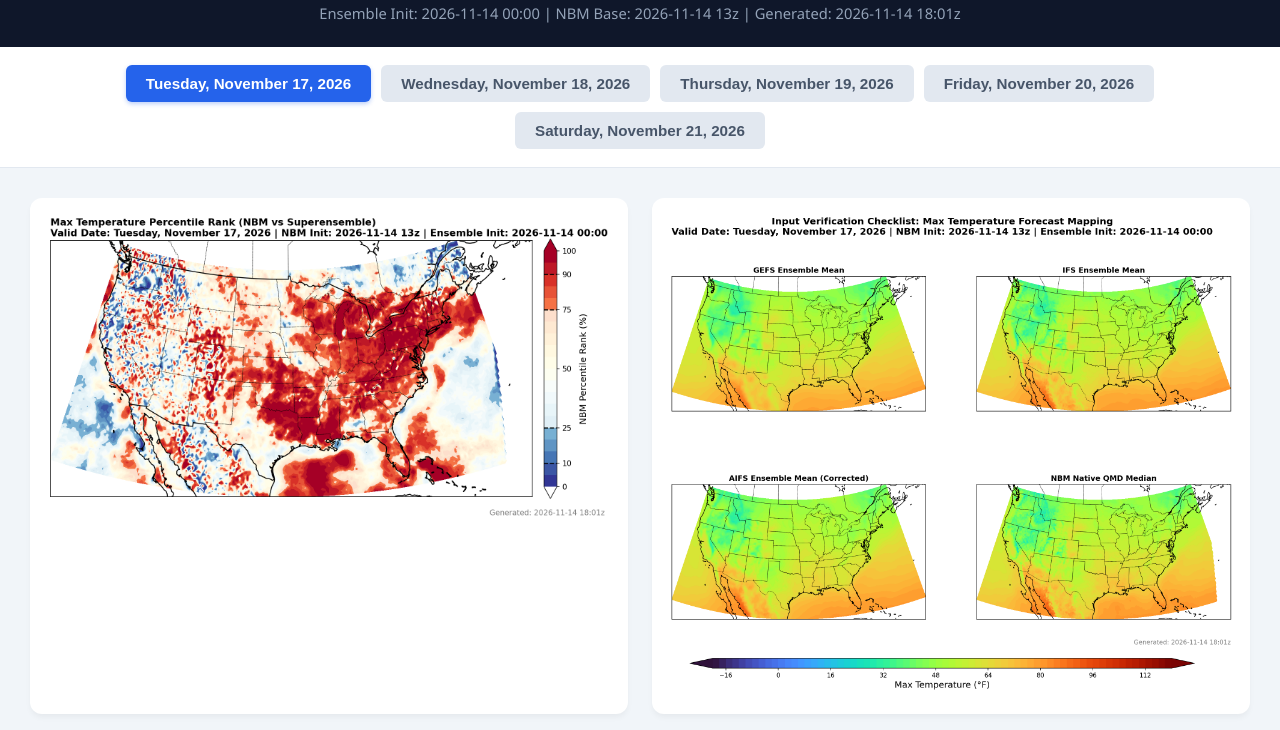
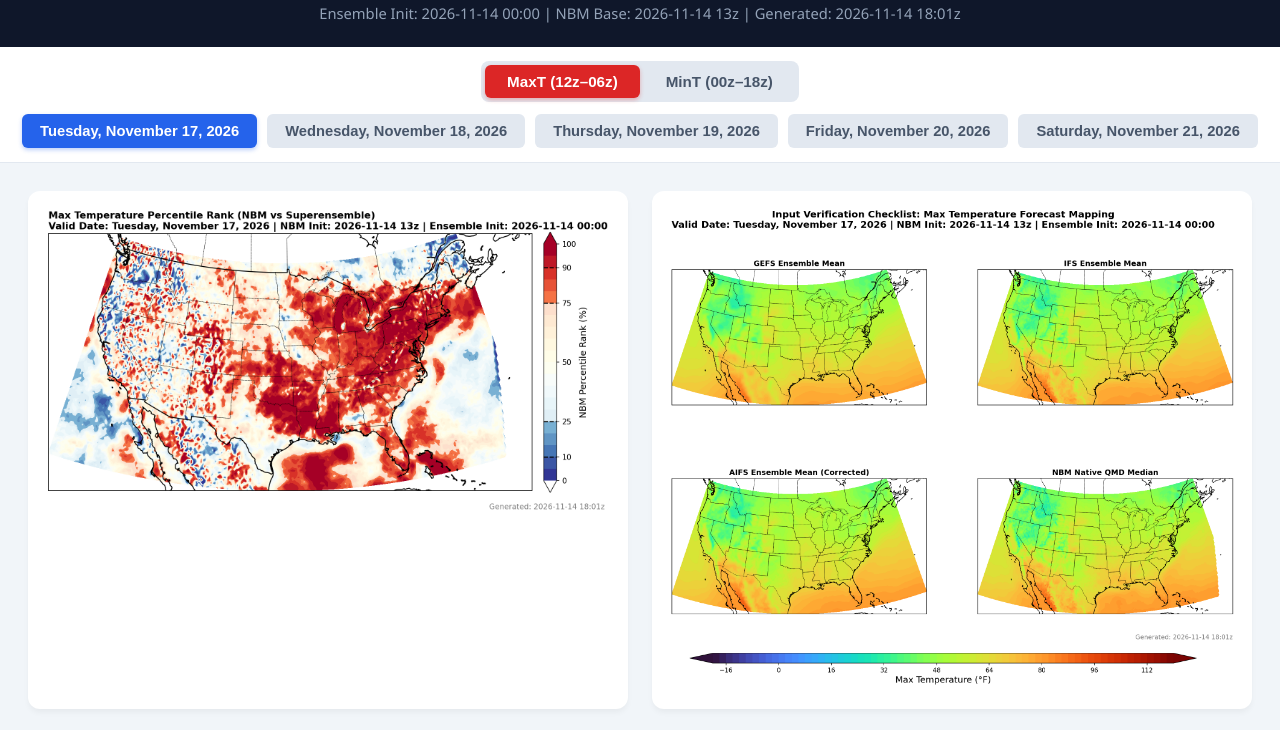
Before and after one commit to mbcqpf-code/wpc-temperature-dashboard, a plain HTML site: page index.html in a window 1280 px wide. Shown: the part 66-796 px from the top of the page. Drawn offline with Linux system fonts and the light colour scheme.

Commit message:
Add controls bar with metric toggle functionality

```diff
--- a/index.html
+++ b/index.html
@@ -23,21 +23,58 @@
         header h1 { margin: 0; font-size: 1.8rem; letter-spacing: 0.5px; }
         header p { margin: 6px 0 0 0; color: #94a3b8; font-size: 0.92rem; }
 
+        /* Controls Bar: Metric Toggle + Valid Date Tabs */
+        .controls-bar {
+            background: white;
+            border-bottom: 1px solid #e2e8f0;
+            padding: 14px 20px;
+            display: flex;
+            flex-direction: column;
+            align-items: center;
+            gap: 12px;
+        }
+
+        .metric-toggle {
+            display: inline-flex;
+            background: #e2e8f0;
+            padding: 4px;
+            border-radius: 8px;
+            gap: 4px;
+        }
+        .metric-btn {
+            padding: 8px 22px;
+            border: none;
+            background: transparent;
+            color: #475569;
+            font-size: 0.95rem;
+            font-weight: 700;
+            cursor: pointer;
+            border-radius: 6px;
+            transition: all 0.2s ease;
+        }
+        .metric-btn.active[data-metric="max"] {
+            background: #dc2626;
+            color: white;
+            box-shadow: 0 2px 4px rgba(220, 38, 38, 0.3);
+        }
+        .metric-btn.active[data-metric="min"] {
+            background: #0284c7;
+            color: white;
+            box-shadow: 0 2px 4px rgba(2, 132, 199, 0.3);
+        }
+
         .nav-container {
             display: flex;
             justify-content: center;
             flex-wrap: wrap;
             gap: 10px;
-            padding: 18px 20px;
-            background: white;
-            border-bottom: 1px solid #e2e8f0;
         }
         .nav-btn {
-            padding: 10px 20px;
+            padding: 9px 18px;
             border: none;
             background: #e2e8f0;
             color: #475569;
-            font-size: 0.95rem;
+            font-size: 0.92rem;
             font-weight: 600;
             cursor: pointer;
             border-radius: 6px;
@@ -59,13 +96,11 @@
         }
 
         .panel {
-            display: none;
-            padding: 30px;
+            padding: 28px;
             max-width: 1600px;
             margin: 0 auto;
-            animation: fadeIn 0.3s ease;
+            animation: fadeIn 0.25s ease;
         }
-        .panel.active { display: block; }
         @keyframes fadeIn { from { opacity: 0; } to { opacity: 1; } }
 
         .image-grid {
@@ -149,7 +184,14 @@
         <p id="metaSubtitle">Loading operational forecast metadata...</p>
     </header>
 
-    <div class="nav-container" id="tabs"></div>
+    <div class="controls-bar">
+        <div class="metric-toggle">
+            <button class="metric-btn active" data-metric="max" onclick="switchMetric('max')">MaxT (12z–06z)</button>
+            <button class="metric-btn" data-metric="min" onclick="switchMetric('min')">MinT (00z–18z)</button>
+        </div>
+        <div class="nav-container" id="tabs"></div>
+    </div>
+
     <div id="panels"></div>
 
     <div id="imageModal" class="modal" onclick="closeModal(event)">
@@ -170,7 +212,9 @@
         const modal = document.getElementById('imageModal');
         const modalImg = document.getElementById('enlargedImg');
 
-        let loadedOffsets = [];
+        let validEntriesByMetric = { max: [], min: [] };
+        let activeMetric = 'max';
+        let activeOffset = null;
 
         function getFallbackEntries() {
             const isNightShift = (utcHour === 1 && utcMinute > 30) || (utcHour >= 2 && utcHour <= 12) || (utcHour === 13 && utcMinute <= 30);
@@ -189,17 +233,28 @@
             });
         }
 
-        function checkImage(entry) {
+        function normalizeEntries(rawList) {
+            return rawList.map(item =>
+                typeof item === 'object' && item !== null
+                    ? { offset: item.offset, label: item.valid_date || `Day +${item.offset}` }
+                    : { offset: item, label: `Day +${item}` }
+            );
+        }
+
+        function checkImage(entry, metric) {
+            const prefix = metric === 'min' ? 'min_' : '';
             return new Promise((resolve) => {
                 const imgTester = new Image();
                 imgTester.onload = () => resolve(entry);
                 imgTester.onerror = () => resolve(null);
-                imgTester.src = `output/day_${entry.offset}_percentile.png${cacheBuster}`;
+                imgTester.src = `output/day_${entry.offset}_${prefix}percentile.png${cacheBuster}`;
             });
         }
 
         async function initDashboard() {
-            let entries = getFallbackEntries();
+            const fallback = getFallbackEntries();
+            let rawMax = fallback;
+            let rawMin = fallback;
 
             try {
                 const res = await fetch(`output/manifest.json${cacheBuster}`);
@@ -210,76 +265,84 @@
                         metaSubtitle.textContent = `Ensemble Init: ${manifest.global_init} | NBM Base: ${manifest.nbm_init}${updatedPart}`;
                     }
                     if (Array.isArray(manifest.offsets) && manifest.offsets.length > 0) {
-                        entries = manifest.offsets.map(item =>
-                            typeof item === 'object' && item !== null
-                                ? { offset: item.offset, label: item.valid_date || `Day +${item.offset}` }
-                                : { offset: item, label: `Day +${item}` }
-                        );
+                        rawMax = normalizeEntries(manifest.offsets);
+                    }
+                    if (Array.isArray(manifest.min_offsets) && manifest.min_offsets.length > 0) {
+                        rawMin = normalizeEntries(manifest.min_offsets);
+                    } else {
+                        rawMin = rawMax;
                     }
                 }
             } catch (_) {
                 metaSubtitle.textContent = 'Displaying active operational window';
             }
 
-            const results = await Promise.all(entries.map(checkImage));
-            const validEntries = results.filter(item => item !== null);
+            const [maxChecks, minChecks] = await Promise.all([
+                Promise.all(rawMax.map(e => checkImage(e, 'max'))),
+                Promise.all(rawMin.map(e => checkImage(e, 'min')))
+            ]);
 
-            if (validEntries.length === 0) {
-                panelsContainer.innerHTML = `<div class="status-msg">No operational outputs are available for this shift yet. Please check back later.</div>`;
+            validEntriesByMetric.max = maxChecks.filter(Boolean);
+            validEntriesByMetric.min = minChecks.filter(Boolean);
+
+            renderView();
+        }
+
+        function switchMetric(metric) {
+            if (activeMetric === metric) return;
+            activeMetric = metric;
+            document.querySelectorAll('.metric-btn').forEach(btn => {
+                btn.classList.toggle('active', btn.dataset.metric === metric);
+            });
+            renderView();
+        }
+
+        function renderView() {
+            const entries = validEntriesByMetric[activeMetric];
+            tabsContainer.innerHTML = '';
+
+            if (entries.length === 0) {
+                const label = activeMetric === 'max' ? 'MaxT' : 'MinT';
+                panelsContainer.innerHTML = `<div class="status-msg">No operational ${label} outputs are available for this shift yet. Please check back later.</div>`;
                 return;
             }
 
-            validEntries.forEach((entry, idx) => {
-                const { offset, label } = entry;
-                loadedOffsets.push(offset);
+            if (!entries.some(e => e.offset === activeOffset)) {
+                activeOffset = entries[0].offset;
+            }
 
-                const img1Src = `output/day_${offset}_percentile.png${cacheBuster}`;
-                const img2Src = `output/day_${offset}_verification.png${cacheBuster}`;
-                const img3Src = `output/day_${offset}_difference.png${cacheBuster}`;
+            entries.forEach(entry => {
+                const btn = document.createElement('button');
+                btn.className = `nav-btn${entry.offset === activeOffset ? ' active' : ''}`;
+                btn.innerText = entry.label;
+                btn.onclick = () => {
+                    activeOffset = entry.offset;
+                    renderView();
+                };
+                tabsContainer.appendChild(btn);
+            });
 
-                const btn = document.createElement('button');
-                btn.className = 'nav-btn';
-                btn.id = `btn-${offset}`;
-                btn.innerText = label;
-                btn.onclick = () => activateTab(offset);
-                tabsContainer.appendChild(btn);
+            const current = entries.find(e => e.offset === activeOffset) || entries[0];
+            const prefix = activeMetric === 'min' ? 'min_' : '';
+            const img1Src = `output/day_${current.offset}_${prefix}percentile.png${cacheBuster}`;
+            const img2Src = `output/day_${current.offset}_${prefix}verification.png${cacheBuster}`;
+            const img3Src = `output/day_${current.offset}_${prefix}difference.png${cacheBuster}`;
 
-                const panel = document.createElement('div');
-                panel.className = 'panel';
-                panel.id = `panel-${offset}`;
-
-                const grid = document.createElement('div');
-                grid.className = 'image-grid';
-
-                const card1 = document.createElement('div');
-                card1.className = 'image-card';
-                card1.innerHTML = `<img src="${img1Src}" alt="Percentile Map - ${label}" onclick="openModal(this.src)">`;
-
-                const card2 = document.createElement('div');
-                card2.className = 'image-card';
-                card2.innerHTML = `<img src="${img2Src}" alt="Verification Map - ${label}" onclick="openModal(this.src)">`;
-
-                const card3 = document.createElement('div');
-                card3.className = 'image-card full-width';
-                card3.innerHTML = `<img src="${img3Src}" alt="Difference Map - ${label}" onclick="openModal(this.src)">`;
-
-                grid.appendChild(card1);
-                grid.appendChild(card2);
-                panel.appendChild(grid);
-                panel.appendChild(card3);
-                panelsContainer.appendChild(panel);
-
-                if (idx === 0) {
-                    activateTab(offset);
-                }
-            });
-        }
-
-        function activateTab(targetOffset) {
-            document.querySelectorAll('.panel').forEach(p => p.classList.remove('active'));
-            document.querySelectorAll('.nav-btn').forEach(b => b.classList.remove('active'));
-            document.getElementById(`panel-${targetOffset}`).classList.add('active');
-            document.getElementById(`btn-${targetOffset}`).classList.add('active');
+            panelsContainer.innerHTML = `
+                <div class="panel">
+                    <div class="image-grid">
+                        <div class="image-card">
+                            <img src="${img1Src}" alt="Percentile Map - ${current.label}" onclick="openModal(this.src)">
+                        </div>
+                        <div class="image-card">
+                            <img src="${img2Src}" alt="Verification Map - ${current.label}" onclick="openModal(this.src)">
+                        </div>
+                    </div>
+                    <div class="image-card full-width">
+                        <img src="${img3Src}" alt="Difference Map - ${current.label}" onclick="openModal(this.src)">
+                    </div>
+                </div>
+            `;
         }
 
         function openModal(src) {
@@ -297,19 +360,22 @@
                 modal.style.display = 'none';
                 return;
             }
-            if (modal.style.display === 'flex' || loadedOffsets.length === 0) return;
+            if (modal.style.display === 'flex') return;
 
-            const activeBtn = document.querySelector('.nav-btn.active');
-            if (!activeBtn) return;
+            const entries = validEntriesByMetric[activeMetric];
+            if (entries.length === 0) return;
 
-            const currentOffset = parseInt(activeBtn.id.replace('btn-', ''), 10);
-            const currentIndex = loadedOffsets.indexOf(currentOffset);
+            const currentIndex = entries.findIndex(e => e.offset === activeOffset);
             if (currentIndex === -1) return;
 
             if (event.key === 'ArrowRight') {
-                activateTab(loadedOffsets[(currentIndex + 1) % loadedOffsets.length]);
+                activeOffset = entries[(currentIndex + 1) % entries.length].offset;
+                renderView();
             } else if (event.key === 'ArrowLeft') {
-                activateTab(loadedOffsets[(currentIndex - 1 + loadedOffsets.length) % loadedOffsets.length]);
+                activeOffset = entries[(currentIndex - 1 + entries.length) % entries.length].offset;
+                renderView();
+            } else if (event.key === 'ArrowUp' || event.key === 'ArrowDown') {
+                switchMetric(activeMetric === 'max' ? 'min' : 'max');
             }
         });
 
```
